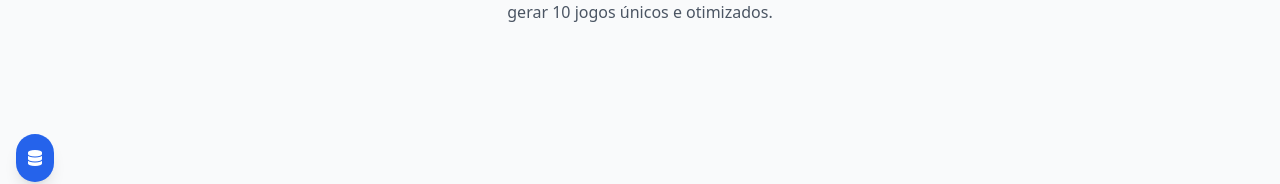
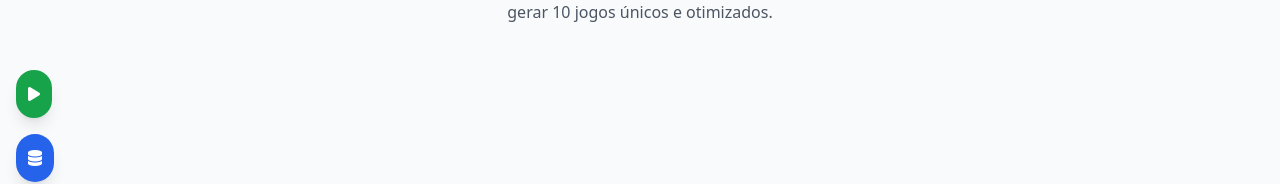
Before and after one commit to cristiano-superacao/gerador_lotofacil, a website: page index.html in a window 1280 px wide. Shown: the part 602-786 px from the top of the page. Drawn offline with nearby package versions, Linux system fonts and the light colour scheme.

Commit message:
Ativar botão de teste das 10 estratégias

```diff
--- a/index.html
+++ b/index.html
@@ -360,7 +360,7 @@
     </button>
 
     <!-- Botão de teste das estratégias (temporário) -->
-    <button id="testarEstrategias" class="fixed bottom-20 left-4 bg-green-600 hover:bg-green-700 text-white rounded-full p-3 shadow-lg z-40 transition-all duration-300 group" title="Testar 10 Estratégias" style="display: none;">
+    <button id="testarEstrategias" class="fixed bottom-20 left-4 bg-green-600 hover:bg-green-700 text-white rounded-full p-3 shadow-lg z-40 transition-all duration-300 group" title="Testar 10 Estratégias" style="display: block;">
         <i class="fas fa-play"></i>
         <span class="absolute left-12 top-1/2 transform -translate-y-1/2 bg-gray-800 text-white text-xs px-2 py-1 rounded opacity-0 group-hover:opacity-100 transition-opacity whitespace-nowrap">
             Testar Estratégias
```
